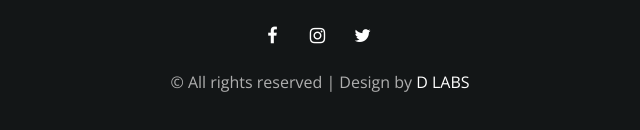
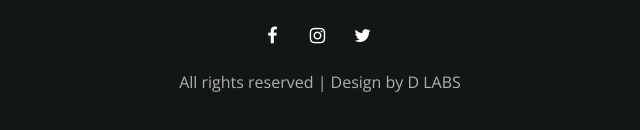
Before and after one commit to Dlabsmedia/D-Labs-media, a plain HTML site: page services.html in a window 1280 px wide. Shown: the part 2306-2436 px from the top of the page, 320-960 px from the left. Drawn offline with nearby package versions, Linux system fonts and the light colour scheme; some packages are replaced by stand-ins of ours; a script that the page names is missing.

Commit message:
Update services.html

```diff
--- a/services.html
+++ b/services.html
@@ -260,7 +260,7 @@ Author URL: http://w3layouts.com
               </ul>
             </div>
             <div class="columns mt-3">
-              <p>&copy; All rights reserved | Design by <a href="https://w3layouts.com/">D LABS</a>
+              <p> All rights reserved | Design by D LABS
               </p>
             </div>
           </div>
```
